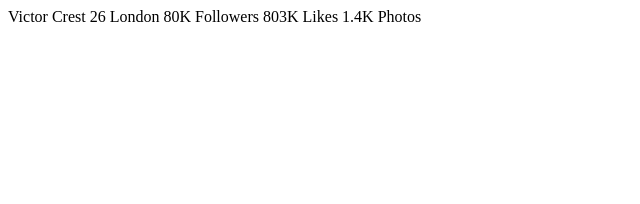
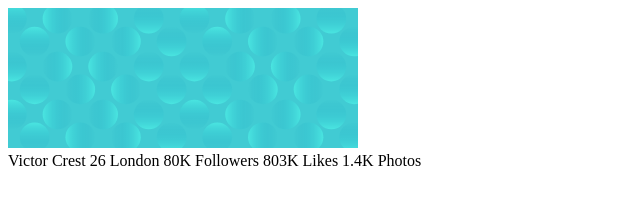
Before and after one commit to camiligomes/FRONTEND-profile-card-component-main, a plain HTML site: page index.html in a window 1280 px wide. Shown: the whole page, without its empty margins (0-640 px from the left). Drawn offline with Linux system fonts and the light colour scheme.

Commit message:
Update index.html

```diff
--- a/index.html
+++ b/index.html
@@ -10,6 +10,11 @@
 
 </head>
 <body>
+  <div class="container">
+    <div class="wrapper">
+     <img src="images/bg-pattern-card.svg" alt="capa-fundo-perfil"
+    </div>
+  </div>
   Victor Crest
   26
   London
```
